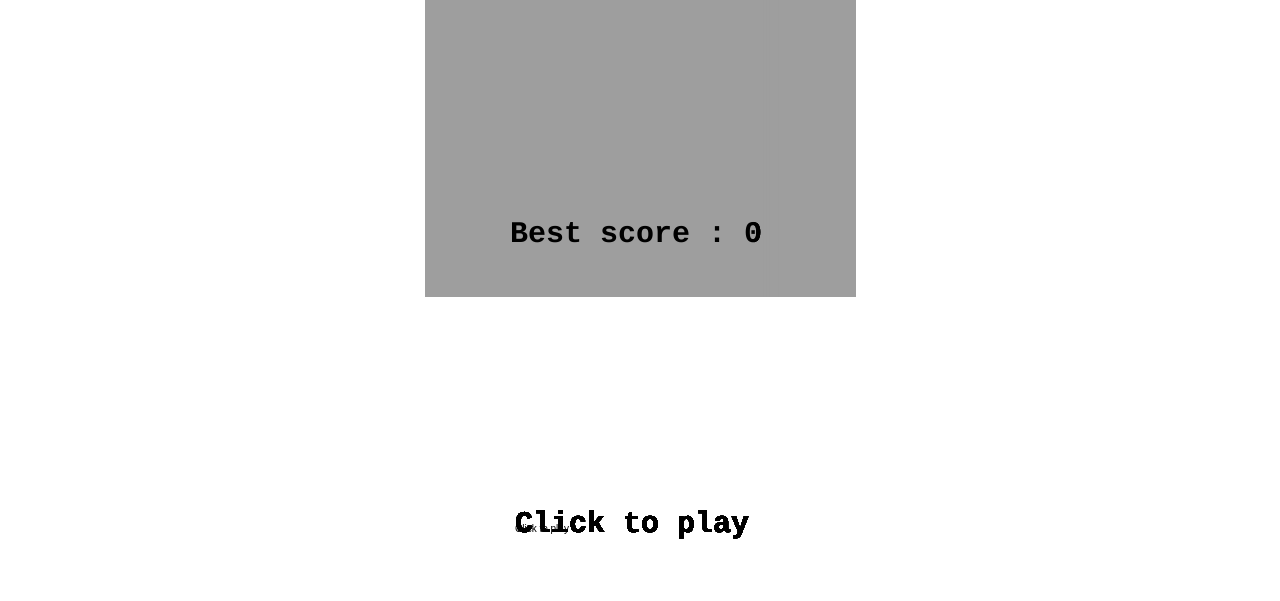
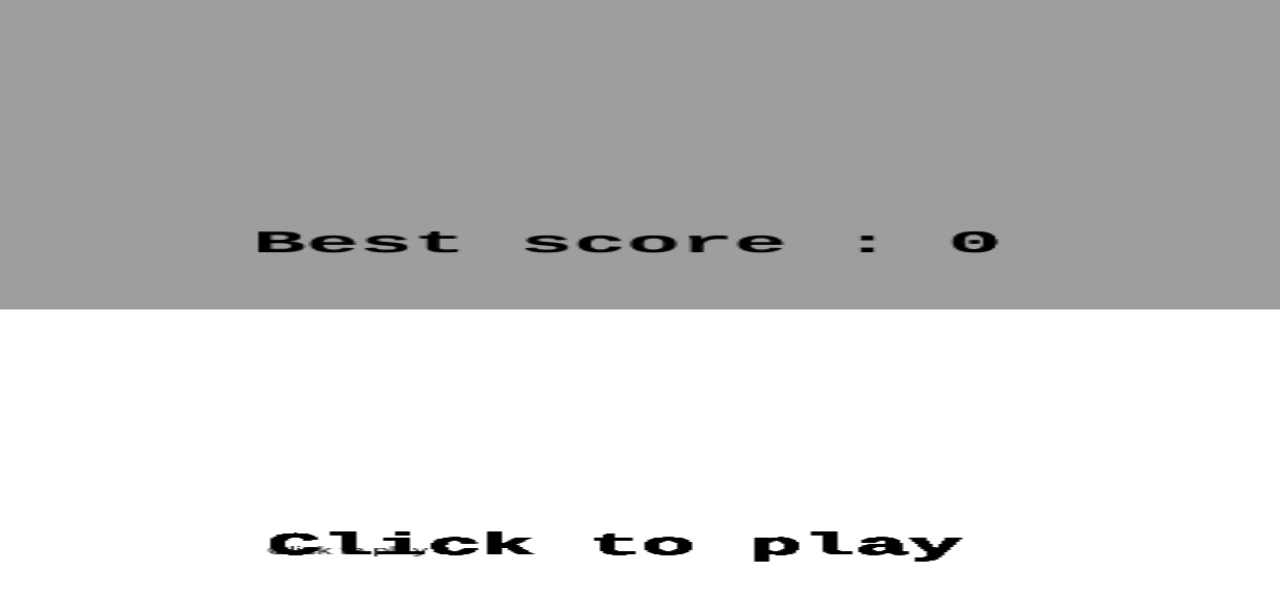
Before and after one commit to bast-bernardi/game, a plain HTML site: page index.html in a window 1280 px wide. Shown: the part 105-706 px from the top of the page. Drawn offline with Linux system fonts and the light colour scheme.

Commit message:
Update style.css

```diff
--- a/style.css
+++ b/style.css
@@ -21,3 +21,9 @@ h1 {
   padding: 8px 6px;
   background: #5EE270;
 }
+
+canvas {
+  width: 100vw; /* Largeur = 100% de la fenêtre */
+  height: 100vh; /* Hauteur = 100% de la fenêtre */
+  display: block; /* Retirer les marges blanches par défaut */
+}
```
